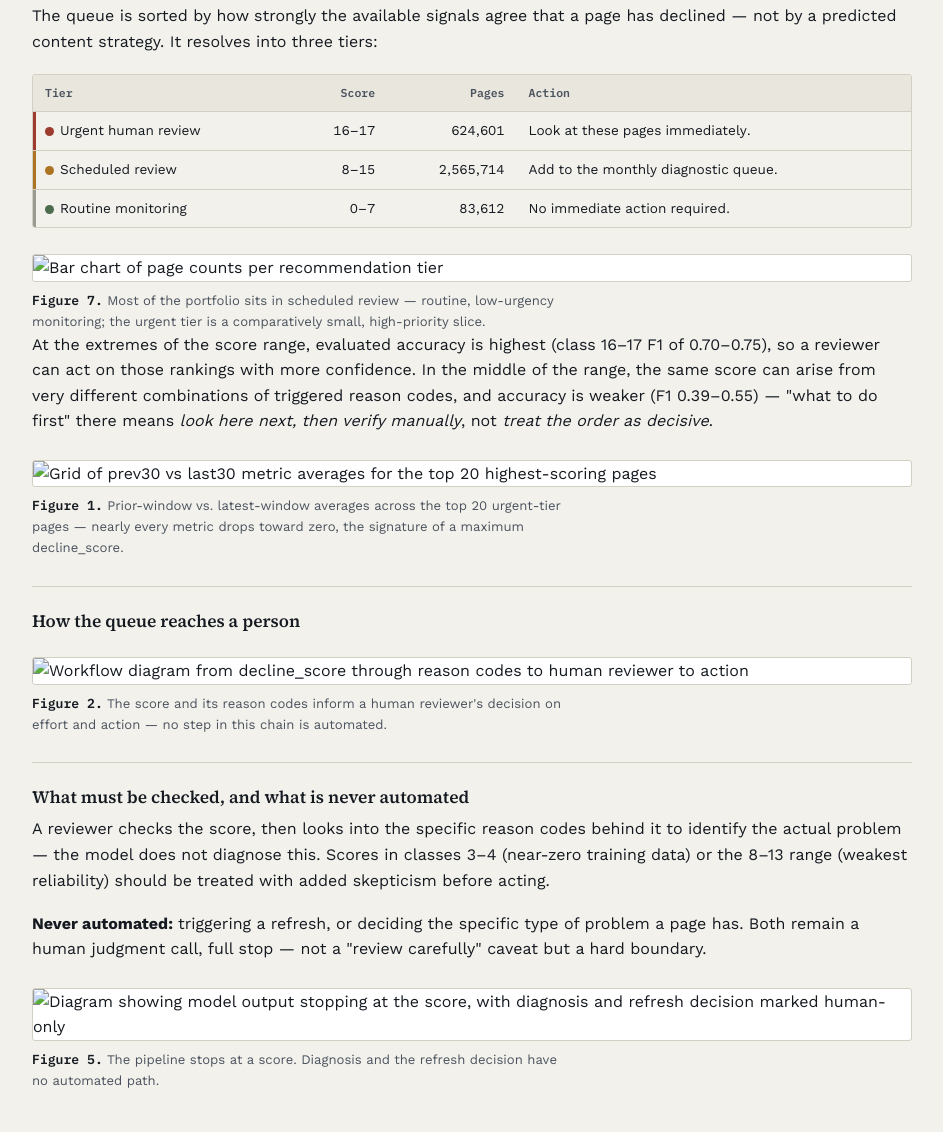
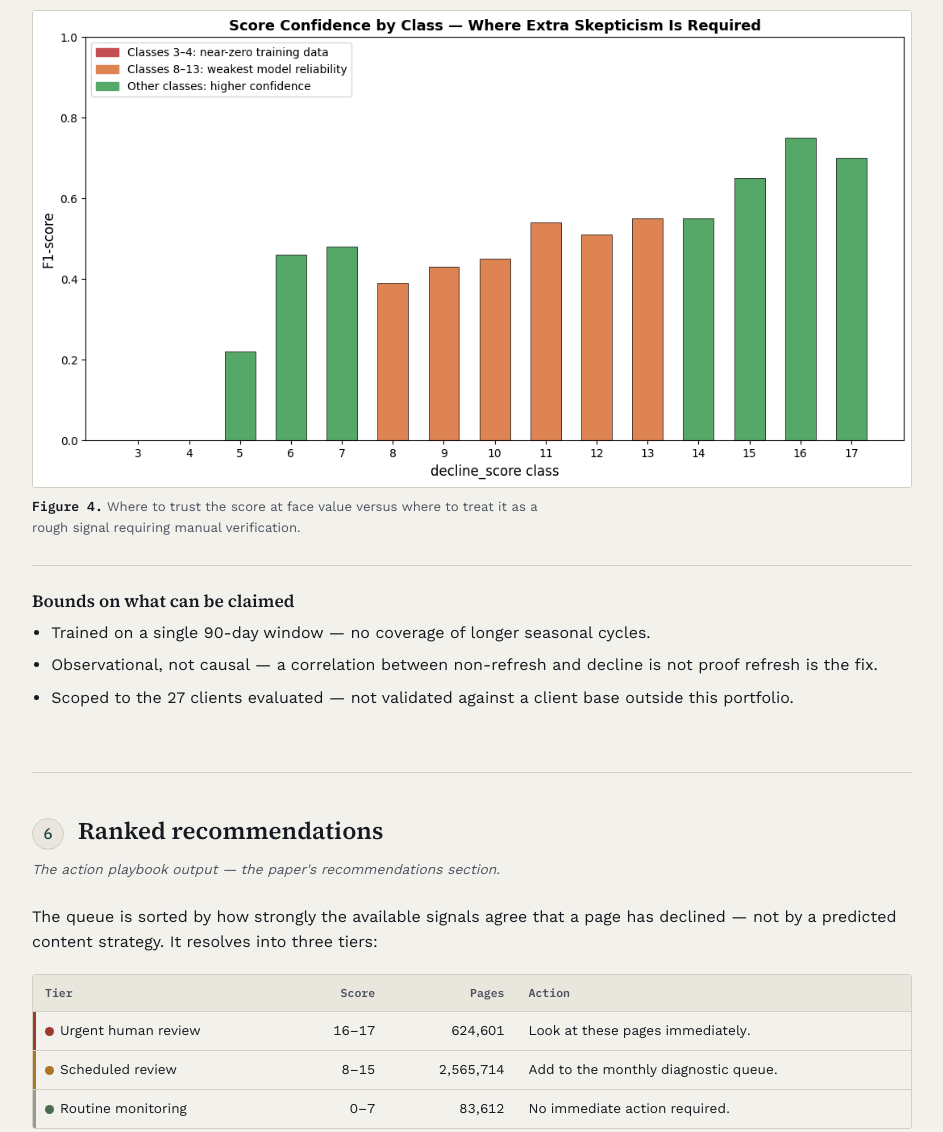
Before and after one commit to MuhammadFaizan0023/FlyRank_ML_internship_repo, a plain HTML site: page index.html in a window 1280 px wide. Shown: the part 6701-7833 px from the top of the page, without its empty margins (168-1111 px from the left). Drawn offline with nearby package versions, Linux system fonts and the light colour scheme.

Commit message:
Update image paths from 'paper' to 'work' directory

```diff
--- a/index.html
+++ b/index.html
@@ -361,7 +361,7 @@
     <p style="font-size:.82rem;color:var(--ink-soft);"><span class="tierdot urgent"></span>urgent tier &nbsp; <span class="tierdot mid"></span>mid-confidence tier &nbsp; <span class="tierdot low"></span>near-zero training data</p>
 
     <figure>
-      <img src="paper/figures/fig3_f1_by_class_support.png" alt="F1 score and sample support by decline_score class">
+      <img src="work/figures/fig3_f1_by_class_support.png" alt="F1 score and sample support by decline_score class">
       <figcaption><b>Figure 3.</b> F1-score (bars) against sample support (line, log scale) per class. Reliability climbs with volume through the middle of the range — but class 17 breaks that pattern, scoring well on moderate support because every row shares one distinctive, fully-agreed pattern rather than needing more data to separate it.</figcaption>
     </figure>
   </section>
@@ -382,7 +382,7 @@
     <p>Classes 3 and 4 have almost no training examples (2 and 17 respectively) and score 0 across precision, recall, and F1 — this is a data volume ceiling, not a fixable model defect. The middle of the range (roughly 8–13) is weak for a different reason: the same aggregate score can arise from many different combinations of which specific conditions triggered, so the feature pattern per class is far less consistent even with tens of thousands of examples.</p>
 
     <figure>
-      <img src="paper/figures/fig4_confidence_tiers.png" alt="Confidence tiers by class, color coded by reliability">
+      <img src="work/figures/fig4_confidence_tiers.png" alt="Confidence tiers by class, color coded by reliability">
       <figcaption><b>Figure 4.</b> Where to trust the score at face value versus where to treat it as a rough signal requiring manual verification.</figcaption>
     </figure>
 
@@ -411,20 +411,20 @@
     </table></div>
 
     <figure>
-      <img src="paper/figures/fig7_tier_distribution.png" alt="Bar chart of page counts per recommendation tier">
+      <img src="work/figures/fig7_tier_distribution.png" alt="Bar chart of page counts per recommendation tier">
       <figcaption><b>Figure 7.</b> Most of the portfolio sits in scheduled review — routine, low-urgency monitoring; the urgent tier is a comparatively small, high-priority slice.</figcaption>
     </figure>
 
     <p>At the extremes of the score range, evaluated accuracy is highest (class 16–17 F1 of 0.70–0.75), so a reviewer can act on those rankings with more confidence. In the middle of the range, the same score can arise from very different combinations of triggered reason codes, and accuracy is weaker (F1 0.39–0.55) — "what to do first" there means <em>look here next, then verify manually</em>, not <em>treat the order as decisive</em>.</p>
 
     <figure>
-      <img src="paper/figures/fig1_prev_vs_last.png" alt="Grid of prev30 vs last30 metric averages for the top 20 highest-scoring pages">
+      <img src="work/figures/fig1_prev_vs_last.png" alt="Grid of prev30 vs last30 metric averages for the top 20 highest-scoring pages">
       <figcaption><b>Figure 1.</b> Prior-window vs. latest-window averages across the top 20 urgent-tier pages — nearly every metric drops toward zero, the signature of a maximum decline_score.</figcaption>
     </figure>
 
     <h3 class="subhead">How the queue reaches a person</h3>
     <figure>
-      <img src="paper/figures/fig2_decision_support_workflow.png" alt="Workflow diagram from decline_score through reason codes to human reviewer to action">
+      <img src="work/figures/fig2_decision_support_workflow.png" alt="Workflow diagram from decline_score through reason codes to human reviewer to action">
       <figcaption><b>Figure 2.</b> The score and its reason codes inform a human reviewer's decision on effort and action — no step in this chain is automated.</figcaption>
     </figure>
 
@@ -433,7 +433,7 @@
     <p><b>Never automated:</b> triggering a refresh, or deciding the specific type of problem a page has. Both remain a human judgment call, full stop — not a "review carefully" caveat but a hard boundary.</p>
 
     <figure>
-      <img src="paper/figures/fig5_never_automated.png" alt="Diagram showing model output stopping at the score, with diagnosis and refresh decision marked human-only">
+      <img src="work/figures/fig5_never_automated.png" alt="Diagram showing model output stopping at the score, with diagnosis and refresh decision marked human-only">
       <figcaption><b>Figure 5.</b> The pipeline stops at a score. Diagnosis and the refresh decision have no automated path.</figcaption>
     </figure>
   </section>
@@ -445,7 +445,7 @@
     <p>Figures 1–2, 5, and 7 support Section 6; Figures 3 and 4 support Sections 4 and 5 respectively. One additional forward-looking artifact — not yet backed by observed monitoring data — is included below.</p>
 
     <figure>
-      <img src="paper/figures/fig6_staleness_triggers.png" alt="Diagram of three staleness triggers for the recommendation queue">
+      <img src="work/figures/fig6_staleness_triggers.png" alt="Diagram of three staleness triggers for the recommendation queue">
       <figcaption><b>Figure 6.</b> Three conditions that would tell a maintainer the queue has gone stale. Only the 30-day window expiry is measurable from existing data today; the other two require monitoring processes (a control-page baseline check, a reviewer feedback log) that do not yet exist.</figcaption>
     </figure>
   </section>
```
